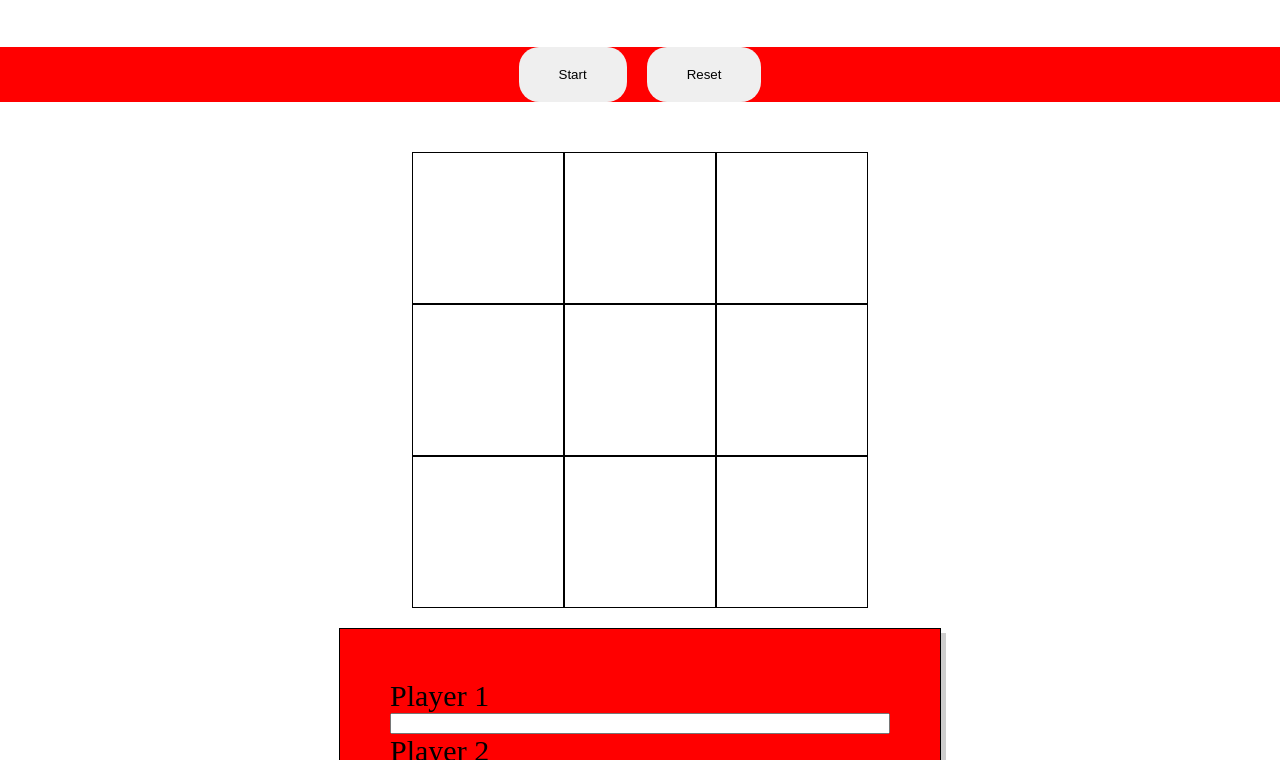
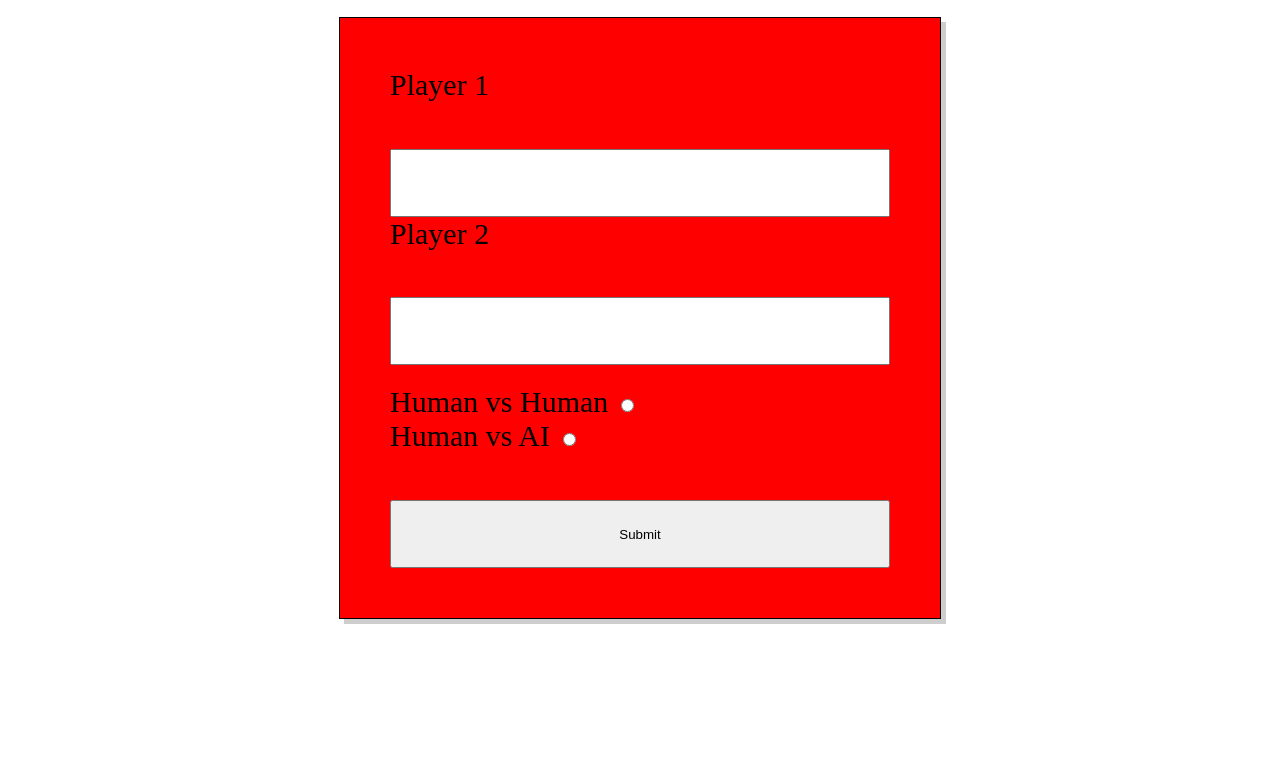
Before and after one commit to irfanfal/tic-tac-toe, a plain HTML site: page index.html in a window 1280 px wide. Both pictures are taken after a click on the button "Start". Shown: the part 40-800 px from the top of the page. Drawn offline with Linux system fonts and the light colour scheme.

Commit message:
update javascript

```diff
--- a/index.html
+++ b/index.html
@@ -38,17 +38,17 @@
             <div class="pilih-mode">
                 <div>
                     <label for="mode-1">Human vs Human</label>
-                    <input type="radio" id="mode-1" name="mode">
+                    <input type="radio" id="mode-1" name="mode" value="human">
                 </div>
 
                 <div>
                     <label for="mode-2">Human vs AI</label>
-                    <input type="radio" id="mode-2" name="mode">
+                    <input type="radio" id="mode-2" name="mode" value ="ai">
                 </div>
 
 
             </div>
-            <button type="submit">Submit</button>
+            <button type="submit" id="submit">Submit</button>
 
 
 
--- a/script.js
+++ b/script.js
@@ -1,9 +1,24 @@
+
+const startBTN = document.getElementById("start-button");
+const form = document.getElementById("my-form");
+const submitBTN = document.getElementById("submit")
+const gameboard = document.querySelector(".game-board")
+const control = document.querySelector(".controls")
 
 
 
+startBTN.addEventListener("click", (event) => {
+    event.preventDefault();
+    form.style.display = "grid";
+    control.style.display = "none";
+})
 
-const startBTN = document.getElementById("start-button");
 
-startBTN.addEventListener("click", () => {
-    alert("hello world");
+form.addEventListener("submit", (event) => {
+    event.preventDefault();
+    const formData = new FormData(form);
+    const data = Object.fromEntries(formData);
+    form.style.display = "none";
+    gameboard.style.display = "grid";
+    console.log(data);
 })
--- a/style.css
+++ b/style.css
@@ -20,7 +20,7 @@ body, h1{
 .game-board{
     width: 100vw;
     height: auto;
-    display: grid;
+    display: none; /*display grid */
     align-content: center;
     justify-content: center;
     grid-template-columns: repeat(3, auto);
@@ -56,7 +56,7 @@ body, h1{
 }
 
 #my-form{
-    display: grid;
+    display: none; /* display: grid; */
     font-size: 30px;
     background-color: red;
     width: 500px;
```
